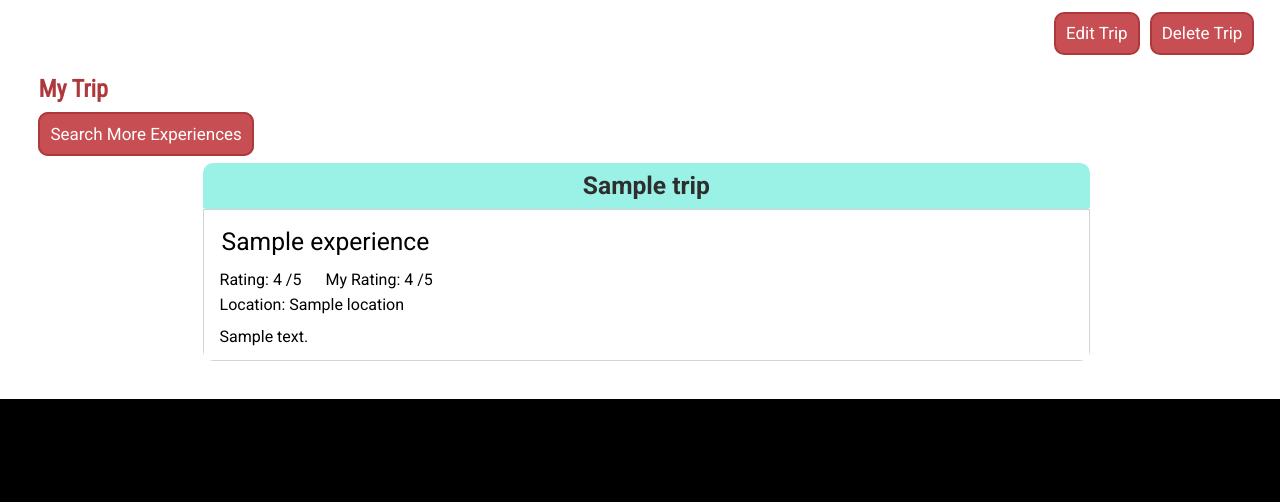
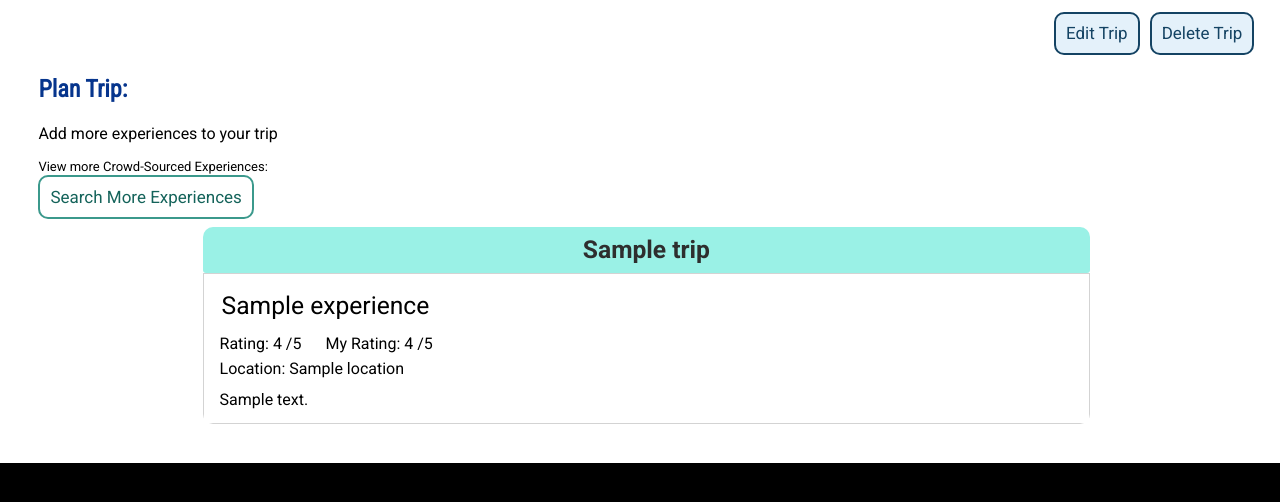
Before and after one commit to ernielum/Crowd-Sourced-Travel-Planner, a Flask app: template templates/trip_view.html in a window 1280 px wide. Shown: the part 178-680 px from the top of the page. Run offline with Flask 2, Linux system fonts and the light colour scheme; the template is opened without the code that fills it: most values are stand-ins (such as "Sample title", 1, 10 or a date in 2020); some libraries are stand-ins or nearby versions.

Commit message:
updated trip_view.html with text for user. updated styling of buttons.

```diff
--- a/static/style.css
+++ b/static/style.css
@@ -64,7 +64,7 @@ main {
   padding: 3%;
 }
 
-.div-container {
+.div-container-visible {
   display: inline-block;
   border: 1px solid lightgrey;
   margin-bottom: 20px;
@@ -140,14 +140,20 @@ h6 {
 }
 
 h2 {
-  color: var(--dark-red);
+  /* color: var(--dark-red); */
+  color: rgb(6, 53, 141);
 }
 
 h3,
 h4,
 h5,
 h6 {
-  color: var(--medium-red);
+  /* color: var(--medium-red); */
+  color: rgb(112, 167, 212);
+}
+
+.small-descriptor {
+  font-size: small;
 }
 
 /*  -----  Tables  ----- */
@@ -231,7 +237,8 @@ input {
   border-radius: 10px;
   padding: 10px;
   font-size: 17px;
-  border: 2px solid var(--dark-red);
+  /* border: 2px solid var(--dark-red); */
+  border: 1px solid rgb(20, 67, 99);
 }
 
 
@@ -243,26 +250,27 @@ input[type="file"] {
 
 /* submit button */
 input[type="submit"] {
-  background-color: var(--medium-red);
-  color: var(--white);
+  border: 2px solid rgb(20, 67, 99);
+  background-color: rgb(228, 241, 250);
+  color: rgb(20, 67, 99);
 }
 
 /* submit button - hover effect */
 input[type="submit"]:hover {
-  background-color: var(--light-red);
+  background-color: rgb(202, 229, 247);
 }
 
 button {
   border-radius: 10px;
   padding: 10px;
   font-size: 17px;
-  border: 2px solid var(--dark-red);
-  background-color: var(--medium-red);
-  color: var(--white);
+  border: 2px solid rgb(20, 67, 99);
+  background-color: rgb(228, 241, 250);
+  color: rgb(20, 67, 99);
 }
 
 button:hover {
-  background-color: var(--light-red);
+  background-color: rgb(202, 229, 247);
 }
 
 .small-button {
@@ -274,14 +282,14 @@ button:hover {
   padding: 10px;
   font-size: 17px;
   text-decoration: none;
-  border: 2px solid var(--dark-red);
-  background-color: var(--medium-red);
-  color: var(--white);
+  border: 2px solid rgb(59, 153, 140);
+  background-color: var(--white);
+  color: rgb(20, 99, 90);
   cursor: pointer;
 }
 
 .button-link:hover {
-  background-color: var(--light-red);
+  background-color: var(--white);
   cursor: pointer;
 }
 
--- a/templates/experience_view.html
+++ b/templates/experience_view.html
@@ -32,7 +32,7 @@
             <img src="{{experience.img_filepath}}">
         </div>
 
-        <div class="div-container">
+        <div class="div-container-visible">
             <form class="experience-view-form" id="pin-experience" method="POST" action="/experience_view">
                 <fieldset>
                     <input type="hidden" id="experienceId" name="experienceId" value={{experience.id}} />
--- a/templates/trip_view.html
+++ b/templates/trip_view.html
@@ -30,9 +30,11 @@
     <main class="main-top-buttons">
 
         {% block content %}
-        <h2>My Trip</h2>
+        <h2>Plan Trip:</h2>
 
-        <div>
+        <div class="div-container">
+            <p>Add more experiences to your trip</p>
+            <p class="small-descriptor">View more Crowd-Sourced Experiences:</p>
             <a href="{{ url_for('experiences') }}" class="button-link">Search More Experiences</a>
         </div>
         <br>
```
